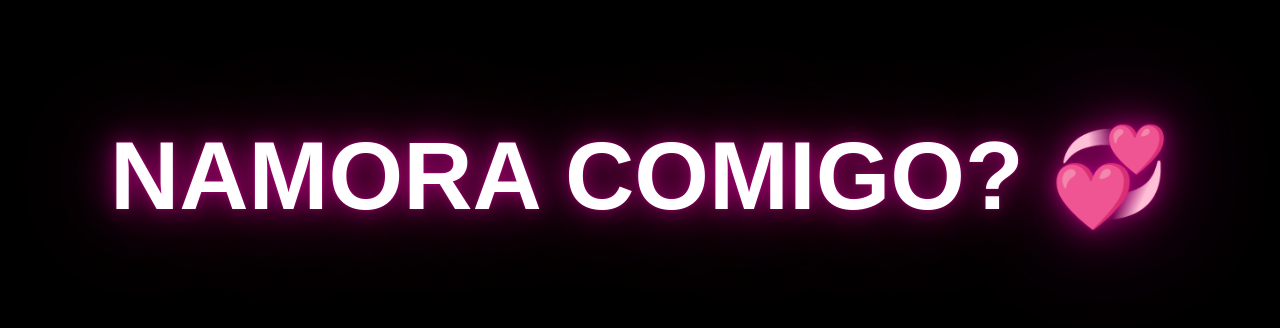
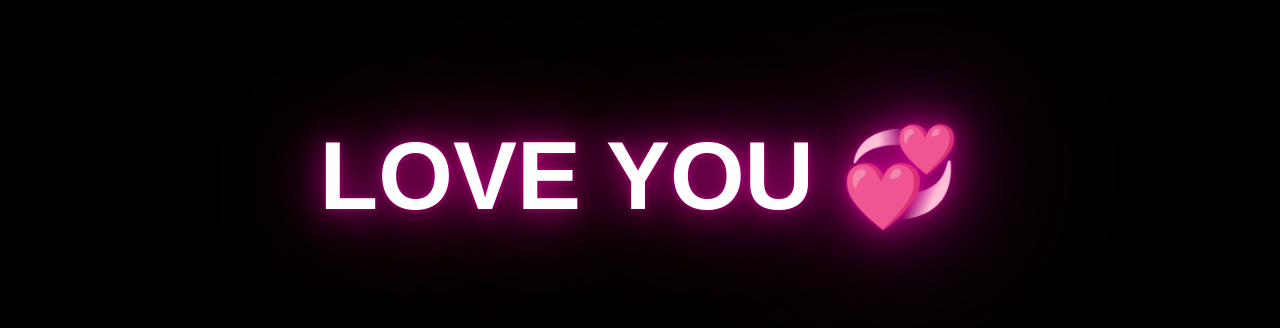
Before and after one commit to GFilipini/love-you, a plain HTML site: page index.html in a window 1280 px wide. Shown: the part 224-552 px from the top of the page. Drawn offline with Linux system fonts and the light colour scheme; a web font is replaced by a local one.

Commit message:
Update index.html

```diff
--- a/index.html
+++ b/index.html
@@ -13,7 +13,7 @@
 
     <script>
         var i = 0;
-        var texto ="Namora comigo? 💞";
+        var texto ="Love You 💞";
         var vel = 260
         var H1 = document.querySelector('h1')
 
```
